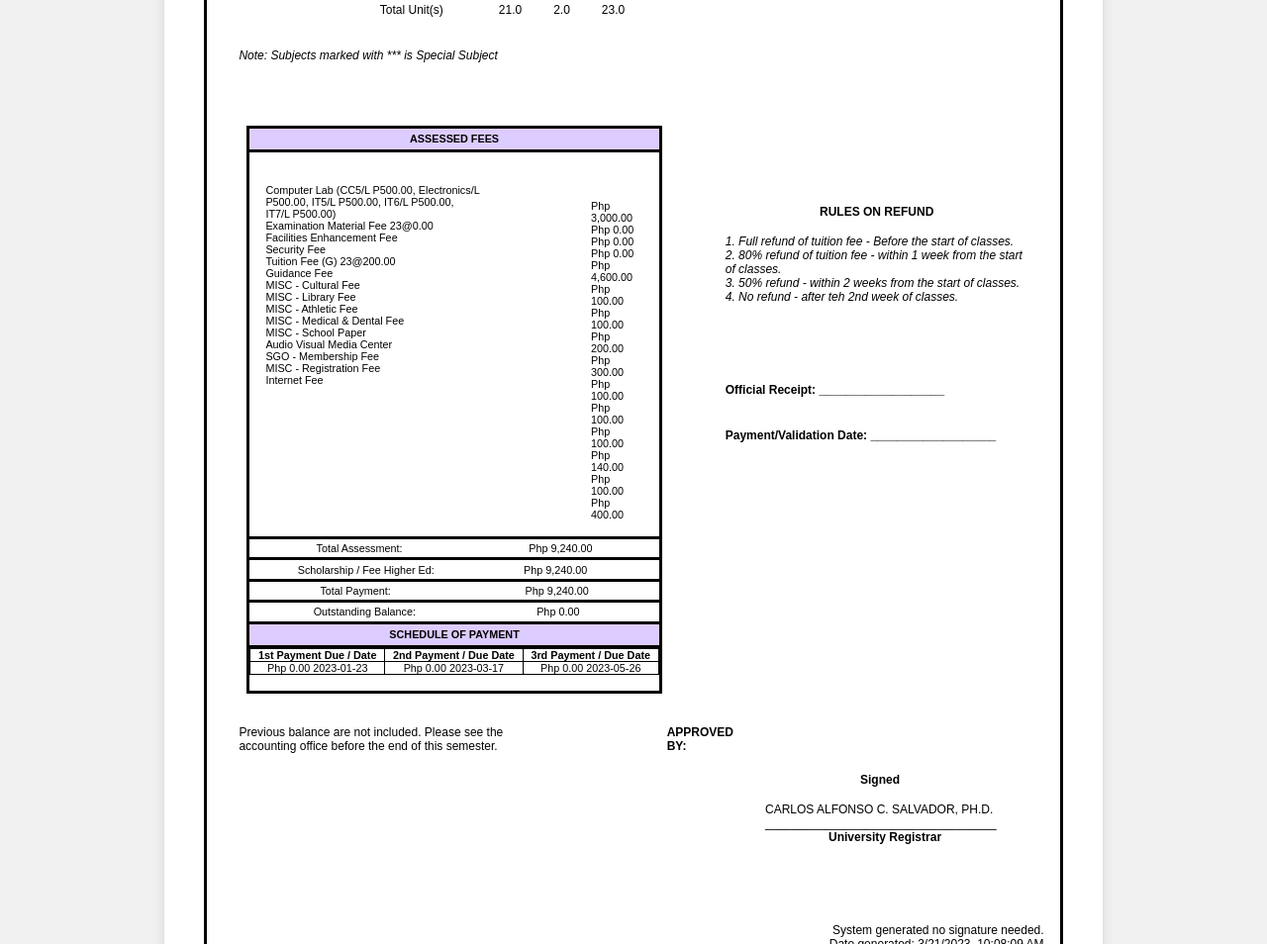
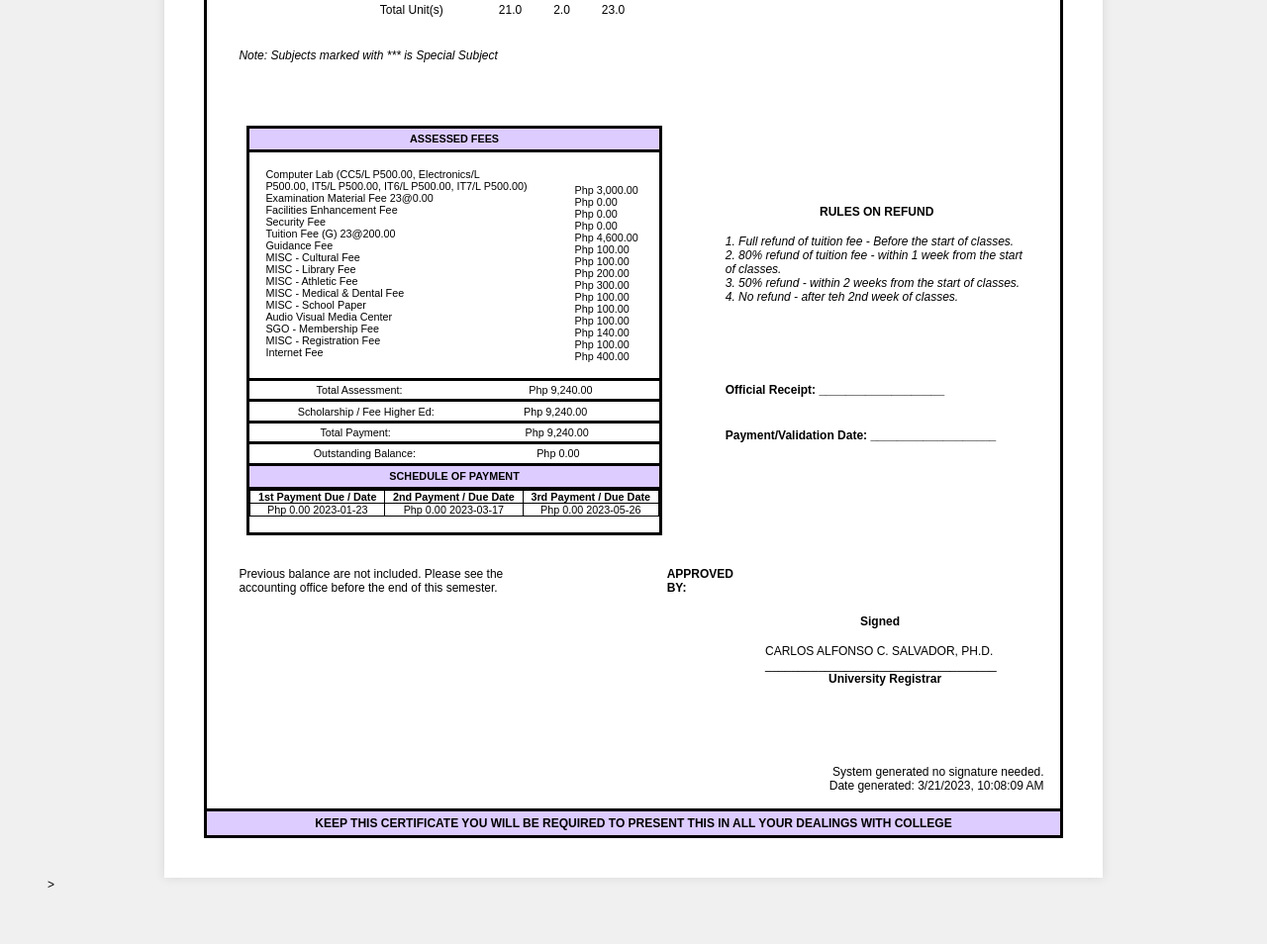
Before and after one commit to estrellaroseann-navia/CertificateOfRegistration-MidTermDrill, a plain HTML site: page index.html in a window 1280 px wide. Shown: the part 889-1843 px from the top of the page at 99% size. Drawn offline with Linux system fonts and the light colour scheme.

Commit message:
final fr

```diff
--- a/styles.css
+++ b/styles.css
@@ -203,10 +203,9 @@ section {
 }
 
 .smallbox-content{
-  margin-top: 1rem;
   margin-left: 1rem;
   display: flex;
-  gap: 2rem;
+  gap: 1rem;
 }
 
 .smallbox-content-details{
@@ -217,7 +216,7 @@ section {
   margin-top: 2rem;
   margin-bottom: 1rem;
   margin-right: 1rem;
-  margin-left: 5rem;
+  margin-left: 2rem;
 }
 /*below content*/
 .total-assess{
```
